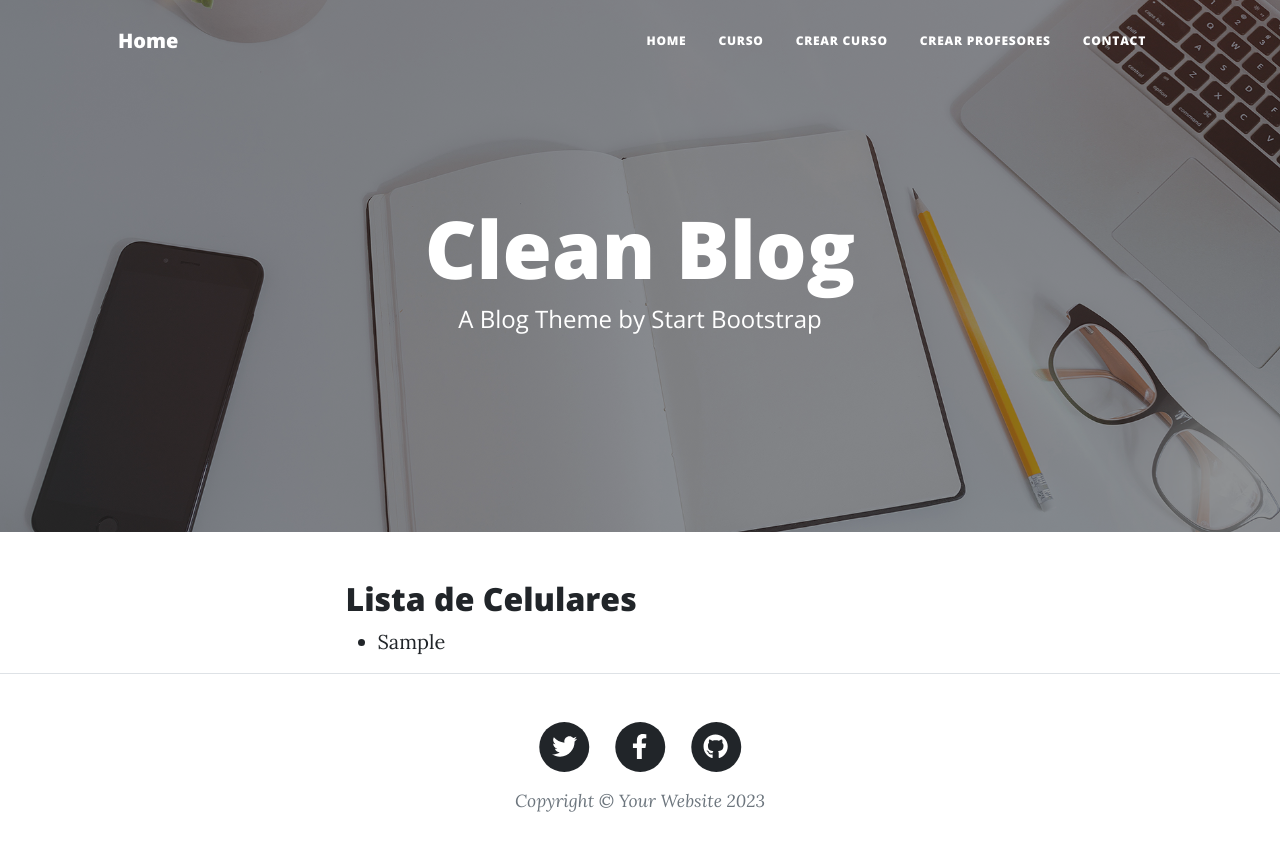
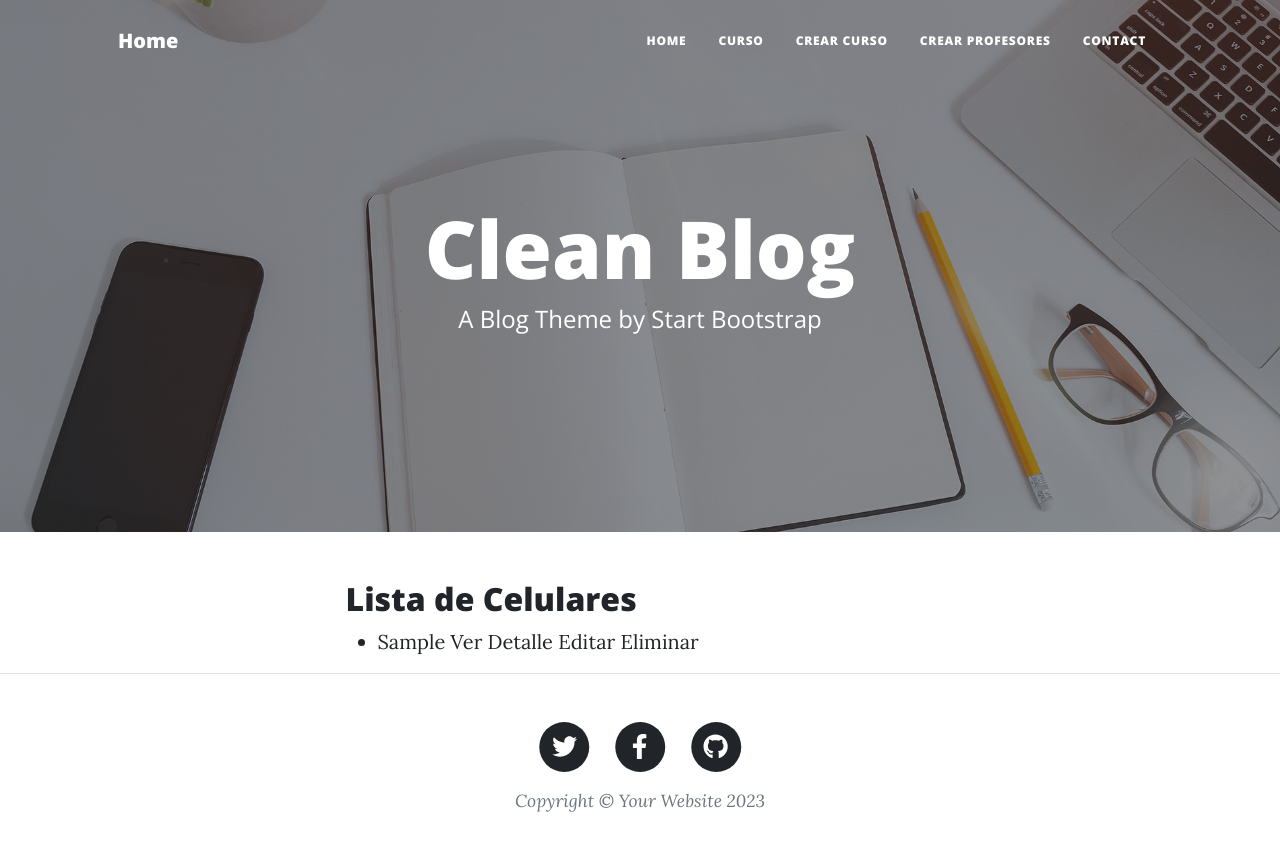
Before and after one commit to FlorenciaDAgostino/4ta-entrega, a Django app: page /listar-celulares/ in a window 1280 px wide. Shown: the top 849 px of the page. Run offline with Django 5.2, Linux system fonts and the light colour scheme; tables that the repository leaves empty hold one stand-in row (values such as "Sample post"); some libraries are stand-ins or nearby versions.

Commit message:
se agrega el eliminar y listar

```diff
--- a/mi_primer_app/templates/mi_primer_app/listar_celulares.html
+++ b/mi_primer_app/templates/mi_primer_app/listar_celulares.html
@@ -7,7 +7,11 @@
 <ul>
     {% for celulares in celulares %}
         <li>
-         {{ celulares.modelo }}</li>
+         {{ celulares.modelo }}
+        <a href="{% url 'detalle-celulares' celulares.pk %}">Ver Detalle</a>
+        <a href="{% url 'editar-celulares' celulares.pk %}">Editar</a>
+        <a href="{% url 'eliminar-celulares' celulares.pk %}">Eliminar</a>
+        </li>
     {% empty %}
         <li>No hay celulares disponibles.</li>
     {% endfor %}
--- a/mi_primer_app/templates/mi_primer_app/listar_heladeras.html
+++ b/mi_primer_app/templates/mi_primer_app/listar_heladeras.html
@@ -7,7 +7,11 @@
 <ul>
     {% for heladeras in heladeras %}
         <li>
-         {{ heladeras.modelo }}</li>
+         {{ heladeras.modelo }}
+        <a href="{% url 'detalle-heladeras' heladeras.pk %}">Ver Detalle</a>
+        <a href="{% url 'editar-heladeras' heladeras.pk %}">Editar</a>
+        <a href="{% url 'eliminar-heladeras' heladeras.pk %}">Eliminar</a>
+        </li>
     {% empty %}
         <li>No hay heladeras disponibles.</li>
     {% endfor %}
--- a/mi_primer_app/templates/mi_primer_app/listar_lavarropas.html
+++ b/mi_primer_app/templates/mi_primer_app/listar_lavarropas.html
@@ -7,7 +7,11 @@
 <ul>
     {% for lavarropas in lavarropas %}
         <li>
-         {{ lavarropas.modelo }}</li>
+         {{ lavarropas.modelo }}
+        <a href="{% url 'detalle-lavarropas' lavarropas.pk %}">Ver Detalle</a>
+        <a href="{% url 'editar-lavarropas' lavarropas.pk %}">Editar</a>
+        <a href="{% url 'eliminar-lavarropas' lavarropas.pk %}">Eliminar</a>
+        </li>
     {% empty %}
         <li>No hay lavarropas disponibles.</li>
     {% endfor %}
--- a/mi_primer_app/urls.py
+++ b/mi_primer_app/urls.py
@@ -2,7 +2,7 @@ from django.urls import path
 
 from .views import (saludo, saludo_con_template, crear_familiar,
                     inicio, crear_curso, crear_estudiante, buscar_cursos, cursos, crear_profesores, crear_televisores,
-                    CelularesCreateView, CelularesListView, HeladerasCreateView, HeladerasListView, LavarropasCreateViews,LavarropasListView)
+                    CelularesCreateView, CelularesListView, CelularesDeleteView, CelularesDetailView, CelularesUpdateView, HeladerasCreateView, HeladerasListView, HeladerasDeleteView, HeladerasDetailView, HeladerasUpdateView, LavarropasCreateViews,LavarropasListView, LavarropasDeleteView, LavarropasDetailView, LavarropasUpdateView)
 
 urlpatterns = [
     path('', inicio, name= 'inicio'),
@@ -19,9 +19,17 @@ urlpatterns = [
     # urls con vistas basadas en clase
     path('listar-celulares/', CelularesListView.as_view(), name= 'listar-celulares'),
     path('crear-celulares/', CelularesCreateView.as_view(), name= 'crear-celulares'),
+    path('detalle-celulares/<int:pk>', CelularesDetailView.as_view(), name='detalle-celulares'),
+    path('editar/<int:pk>/', CelularesUpdateView.as_view(), name='editar-celulares'),
+    path('eliminar/<int:pk>/', CelularesDeleteView.as_view(), name='eliminar-celulares'),
     path('listar-heladeras/', HeladerasListView.as_view(), name= 'listar-heladeras'),
     path('crear-heladeras/', HeladerasCreateView.as_view(), name= 'crear-heladeras'),
+    path('detalle-heladeras/<int:pk>', HeladerasDetailView.as_view(), name='detalle-heladeras'),
+    path('editar/<int:pk>/', HeladerasUpdateView.as_view(), name='editar-heladeras'),
+    path('eliminar/<int:pk>/', HeladerasDeleteView.as_view(), name='eliminar-heladeras'),
     path('listar-lavarropas/', LavarropasListView.as_view(), name= 'listar-lavarropas'),
     path('crear-lavarropas/', LavarropasCreateViews.as_view(), name= 'crear-lavarropas'),
-
+    path('detalle-lavarropas/<int:pk>', LavarropasDetailView.as_view(), name='detalle-lavarropas'),
+    path('editar/<int:pk>/', LavarropasUpdateView.as_view(), name='editar-lavarropas'),
+    path('eliminar/<int:pk>/', LavarropasDeleteView.as_view(), name='eliminar-lavarropas'),
 ]
```
Also changed, not shown: mi_primer_app/templates/mi_primer_app/eliminar_celulares.html (+16 -0 lines), mi_primer_app/templates/mi_primer_app/eliminar_heladeras.html (+16 -0 lines), mi_primer_app/templates/mi_primer_app/eliminar_lavarropas.html (+16 -0 lines).
